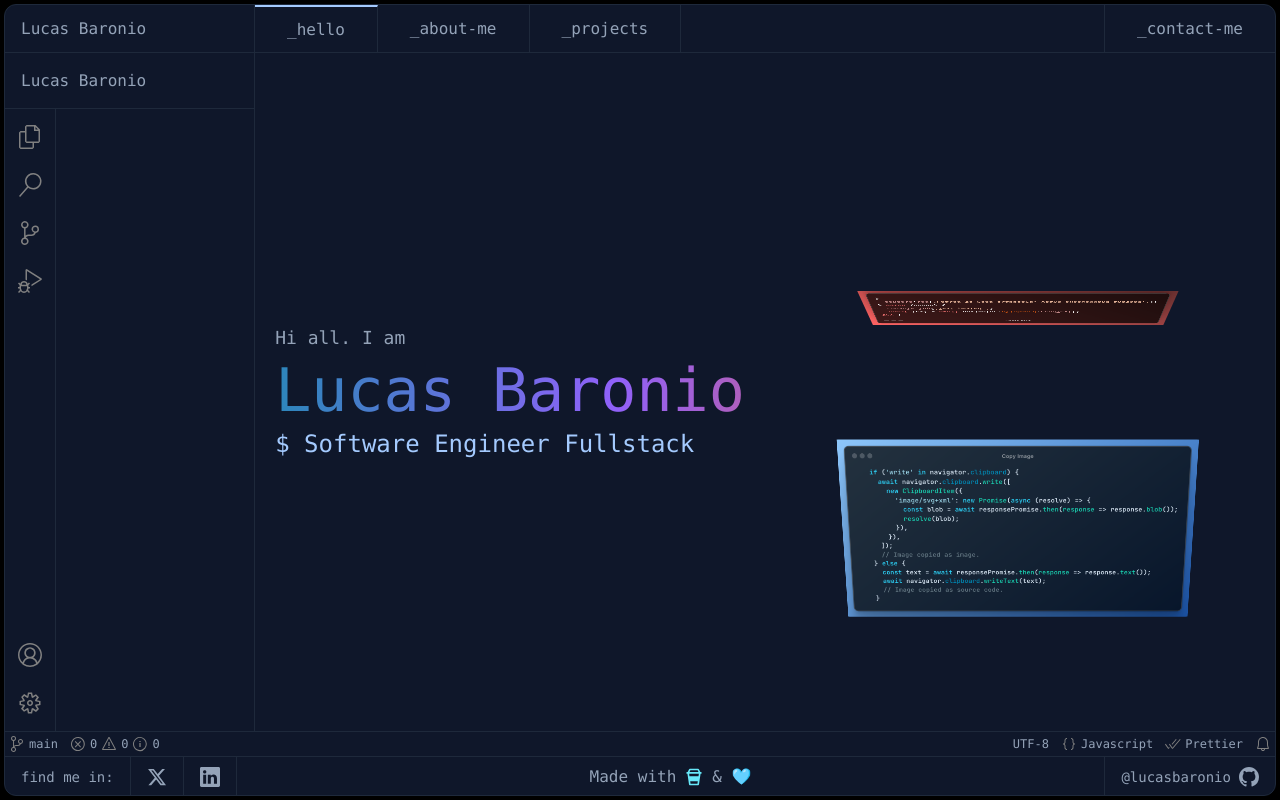
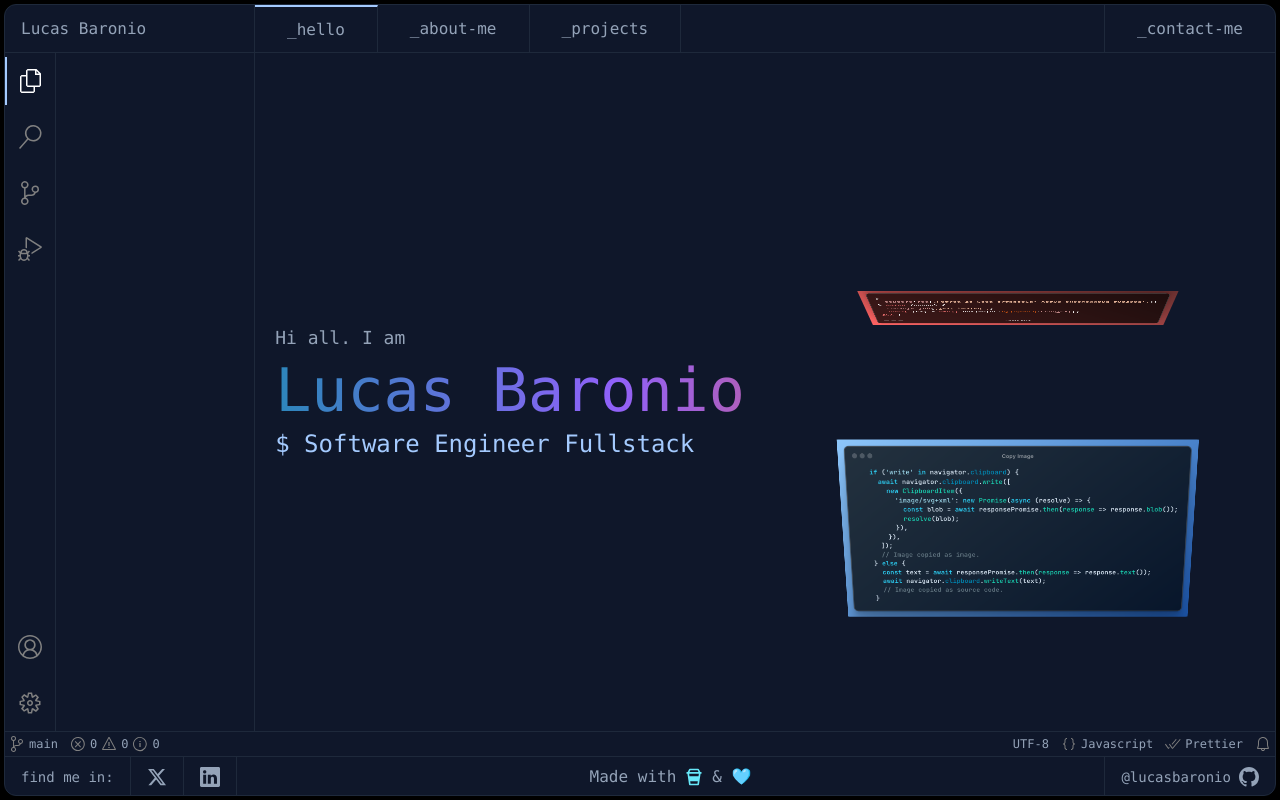
Before and after one commit to lucasbaronio/dev-portfolio, a React (Vite) app: page / in a window 1280 px wide. Built offline with nearby package versions, Linux system fonts and the light colour scheme.

Commit message:
fix: refactor SideBar

```diff
--- a/src/components/SideBar/SideBar.jsx
+++ b/src/components/SideBar/SideBar.jsx
@@ -12,43 +12,71 @@ import AboutSideBar from '../../pages/About/components/AboutSideBar';
 import { TABS } from '../../constants/tabs';
 import { useTabSelected } from '../../hooks/tabSelected';
 
-const SideBar = () => {
+const Icon = ({ icon: Component, selected, onClick }) => {
+  return (
+    <div
+      className={` flex justify-center w-full py-3 my-1 cursor-pointer group ${
+        selected && ' border-l-2 border-l-blue-300'
+      }`}
+      onClick={onClick}
+    >
+      <Component
+        size={24}
+        color="grey"
+        className={`group-hover:fill-white ${selected && 'fill-white'}`}
+      />
+    </div>
+  );
+};
+
+Icon.propTypes = {
+  icon: PropTypes.any,
+  selected: PropTypes.bool,
+  onClick: PropTypes.func,
+};
+
+const SideBar = ({ onTabClick }) => {
   const tabSelected = useTabSelected();
 
   return (
-    <aside className=" min-w-[250px] h-full border-r border-slate-800">
-      <div className="flex flex-col w-full h-full">
-        <div>
-          <div className="flex items-center h-14 border-b border-slate-800">
-            <span className="pl-4">Lucas Baronio</span>
-          </div>
+    <aside className="flex h-full w-full">
+      <aside className="flex flex-col justify-between w-16 h-full border-r border-slate-800">
+        <div className="flex flex-col items-center">
+          <Icon
+            icon={VscFiles}
+            selected={tabSelected === TABS.HELLO.name}
+            onClick={() => onTabClick(TABS.HELLO.name)}
+          />
+          <Icon
+            icon={VscSearch}
+            selected={tabSelected === TABS.CONTACT.name}
+            onClick={() => onTabClick(TABS.CONTACT.name)}
+          />
+          <Icon
+            icon={VscSourceControl}
+            selected={tabSelected === TABS.PROJECTS.name}
+            onClick={() => onTabClick(TABS.PROJECTS.name)}
+          />
+          <Icon icon={VscDebugAlt} selected={tabSelected === ''} onClick={() => {}} />
         </div>
-        <div className="flex h-full w-full">
-          <aside className="flex flex-col justify-between w-16 h-full border-r border-slate-800 py-4">
-            <div className="flex flex-col items-center gap-6">
-              <VscFiles size={24} color="grey" className=" hover:fill-white cursor-pointer" />
-              <VscSearch size={24} color="grey" className=" hover:fill-white cursor-pointer" />
-              <VscSourceControl
-                size={24}
-                color="grey"
-                className=" hover:fill-white cursor-pointer"
-              />
-              <VscDebugAlt size={24} color="grey" className=" hover:fill-white cursor-pointer" />
-            </div>
-            <div className="flex flex-col items-center gap-6">
-              <VscAccount size={24} color="grey" className=" hover:fill-white cursor-pointer" />
-              <VscGear size={24} color="grey" className=" hover:fill-white cursor-pointer" />
-            </div>
-          </aside>
-          <div className="flex flex-col h-full w-full">
-            {tabSelected === TABS.ABOUT.name ? <AboutSideBar /> : null}
-          </div>
+        <div className="flex flex-col items-center">
+          <Icon
+            icon={VscAccount}
+            selected={tabSelected === TABS.ABOUT.name}
+            onClick={() => onTabClick(TABS.ABOUT.name)}
+          />
+          <Icon icon={VscGear} selected={tabSelected === ''} onClick={() => {}} />
         </div>
+      </aside>
+      <div className="flex flex-col h-full w-full">
+        {tabSelected === TABS.ABOUT.name ? <AboutSideBar /> : null}
       </div>
     </aside>
   );
 };
 
-SideBar.propTypes = {};
+SideBar.propTypes = {
+  onTabClick: PropTypes.func,
+};
 
 export default SideBar;
```
